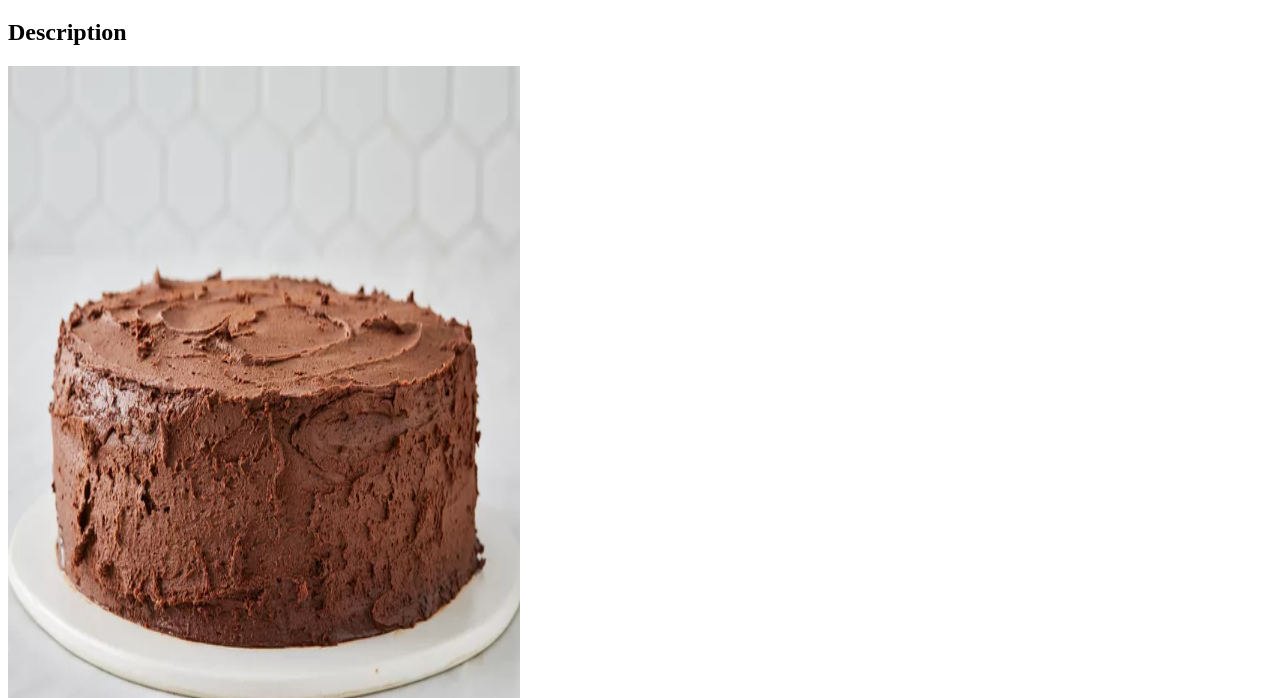
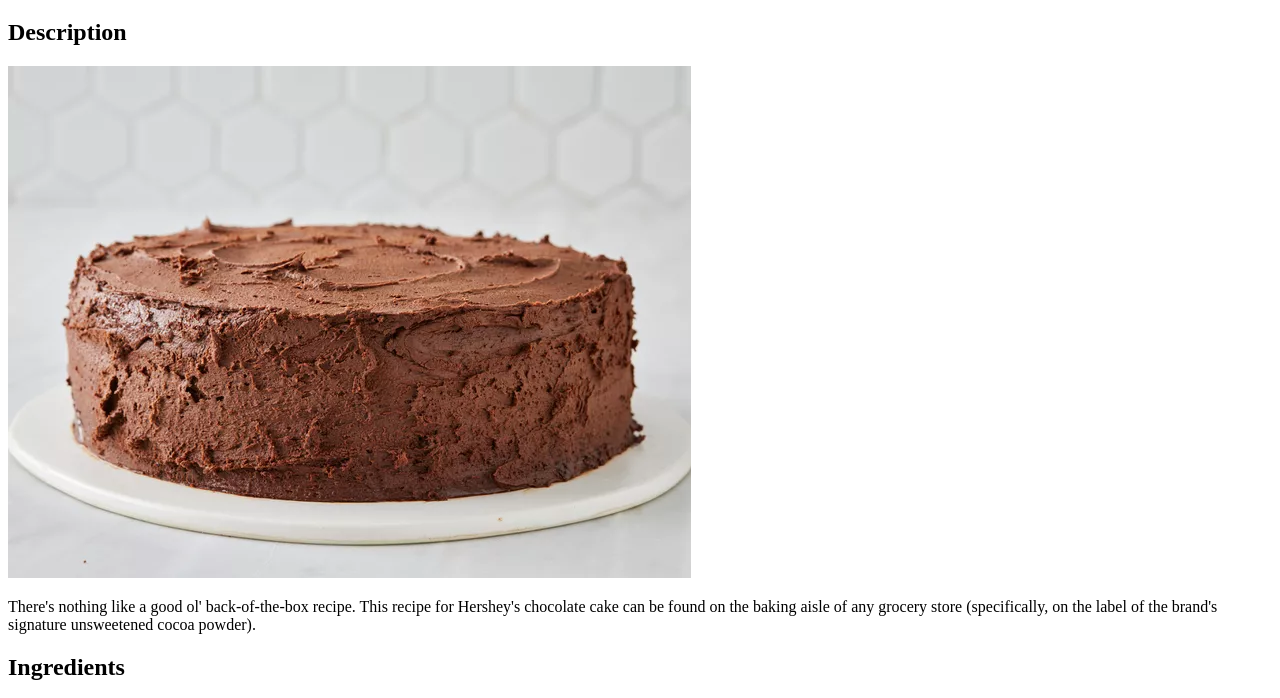
Before and after one commit to iwantlife/odin-recipes, a plain HTML site: page recipes/cake.html in a window 1280 px wide. Shown: the part 61-759 px from the top of the page. Drawn offline with Linux system fonts and the light colour scheme.

Commit message:
Final Edits
Added final edits to the TOP project. Should now function entirely as intended.

```diff
--- a/recipes/cake.html
+++ b/recipes/cake.html
@@ -11,8 +11,8 @@
     <h1>Chocolate Cake</h1>
     <h2>Description</h2>
     <img src="../images/cake.png" alt="Chocolate Cake"
-    height="683"
-    width="512">
+    height="512"
+    width="683">
     <p>
         There's nothing like a good ol' back-of-the-box recipe.
         This recipe for Hershey's chocolate cake can be found on the baking aisle of any grocery store
```
Also changed, not shown: recipes/pizza.html (+2 -2 lines), recipes/spaghetti.html (+2 -2 lines).
